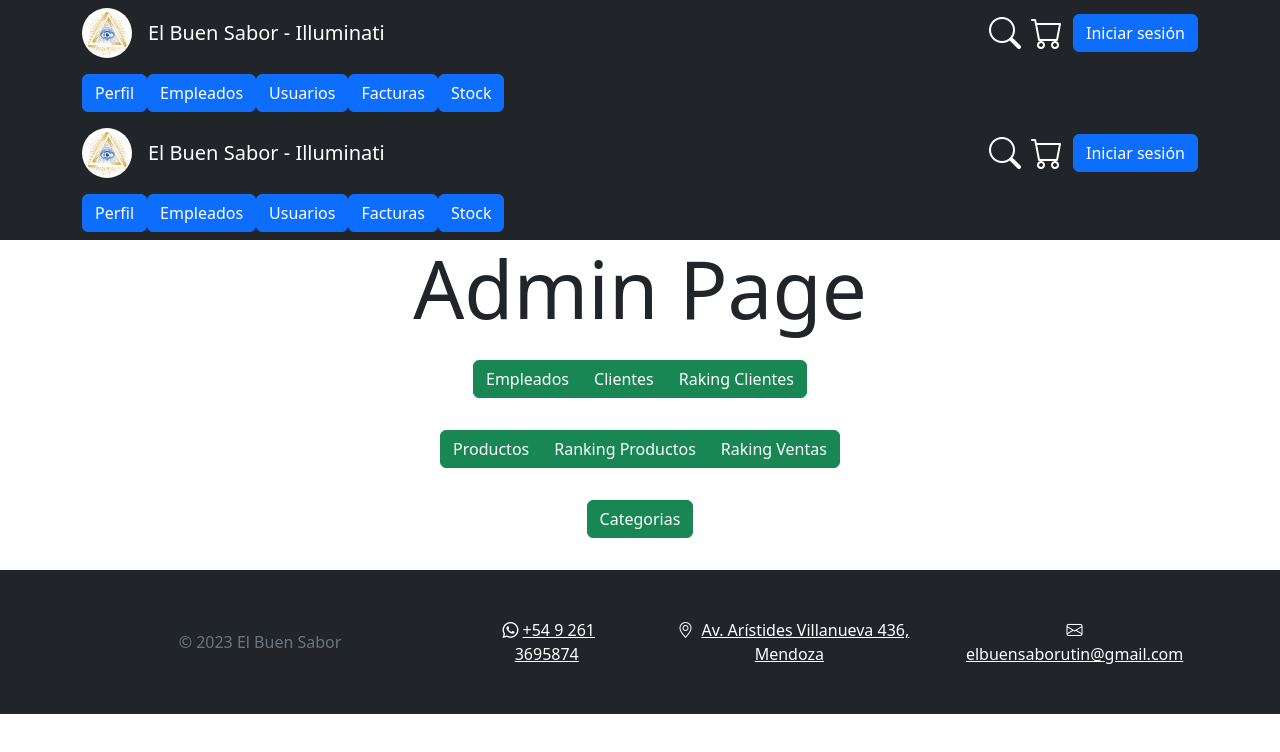
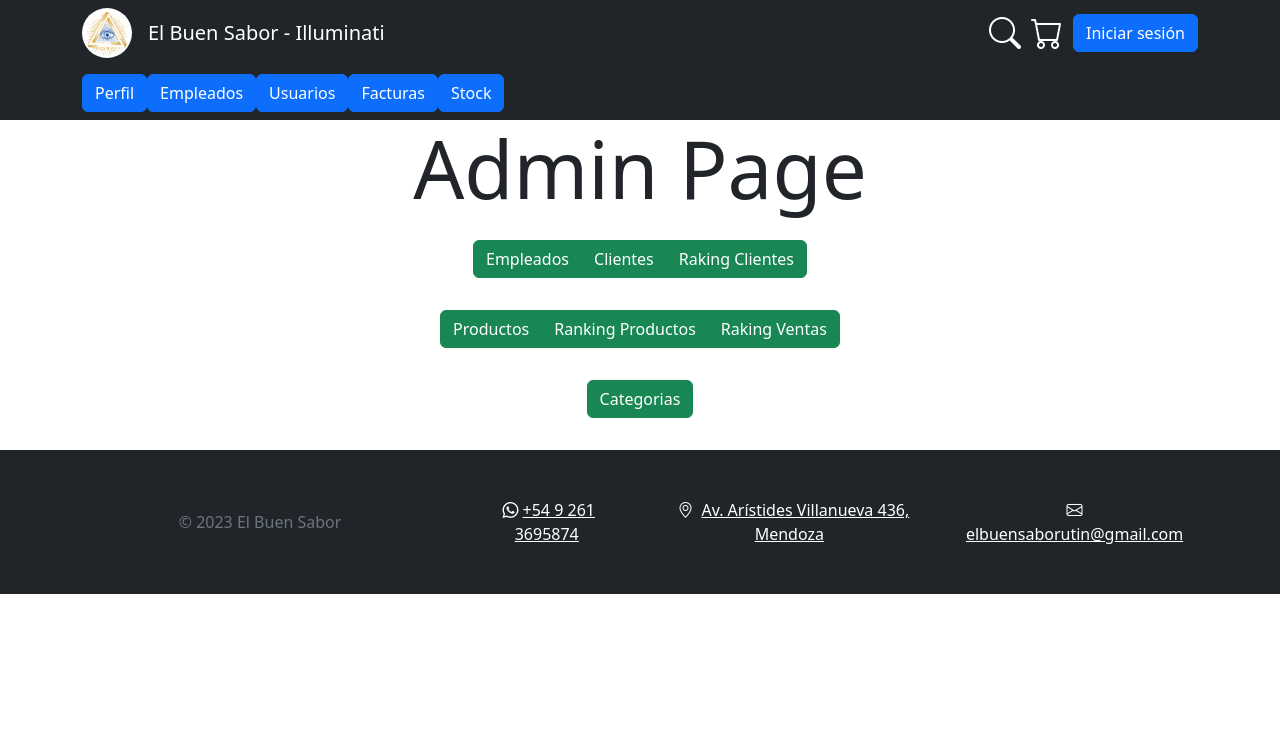
Before and after one commit to RamaHualpusher/Illuminati-ElBuenSabor-Frontend, a React (Create React App) app: page /admin in a window 1280 px wide. Shown: the top 752 px of the page. Built offline with nearby package versions, Linux system fonts and the light colour scheme.

Commit message:
cambios en el admin

```diff
--- a/src/components/AdminPage/AdminPage.tsx
+++ b/src/components/AdminPage/AdminPage.tsx
@@ -9,8 +9,6 @@ export default function AdminPage(){
 
     return(
         <div>
-            <NavBar/>
-            <NavbarEmpleado/>
             <h1 className="display-1">Admin Page</h1>
             <OpcionesEmpleados/>
 
--- a/src/screens/Admin.tsx
+++ b/src/screens/Admin.tsx
@@ -1,12 +1,12 @@
 import React from "react";
 import AdminPage from "../components/AdminPage/AdminPage";
 import AdminBar from "../components/AdminPage/NavbarEmpleado";
-import Navbar from "../components/NavBar/Navbar";
+import NavBar from "../components/NavBar/Navbar";
 
 const Admin = () => {
     return (
         <div>
-            <Navbar />
+            <NavBar/>
             <AdminBar />
 
             <AdminPage />
```
